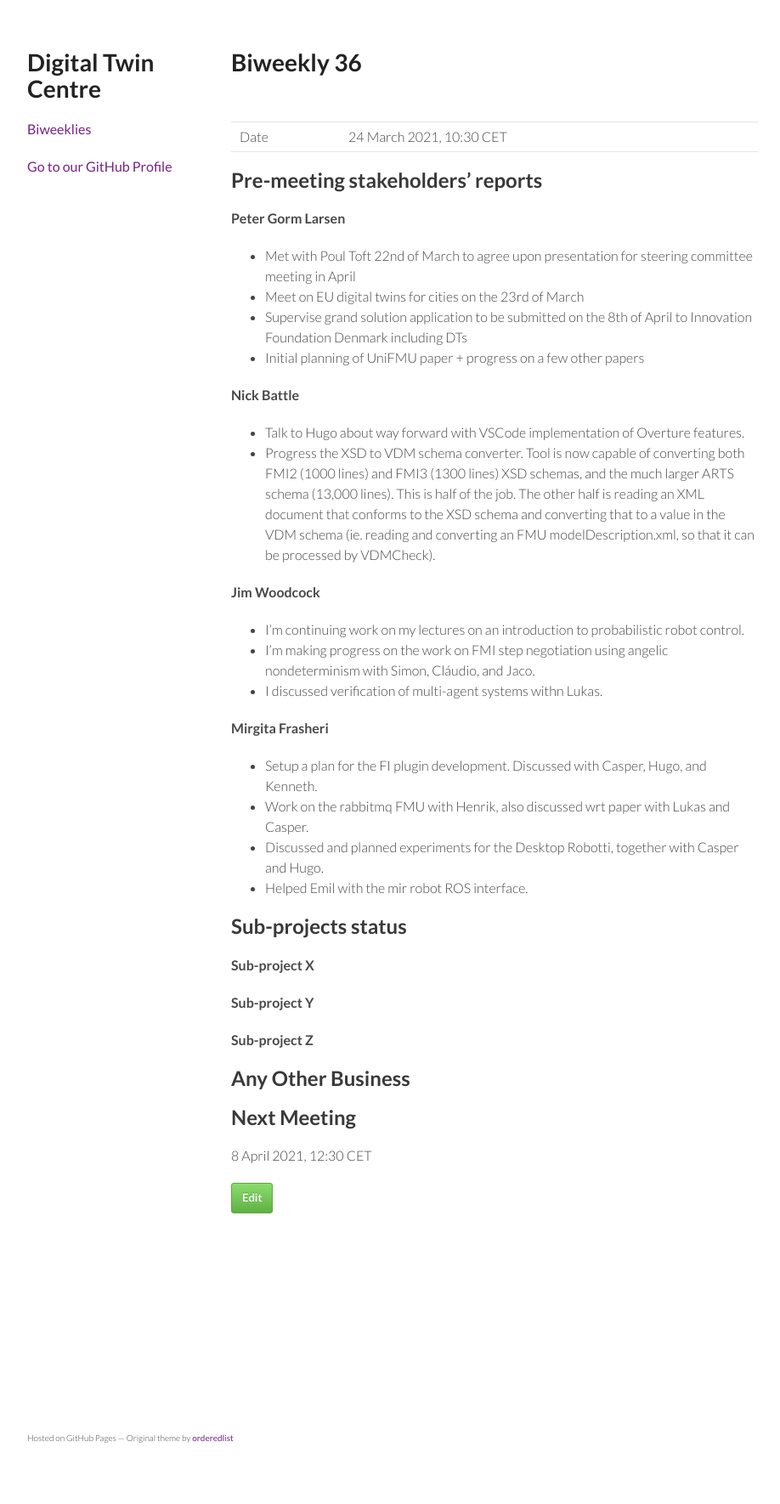
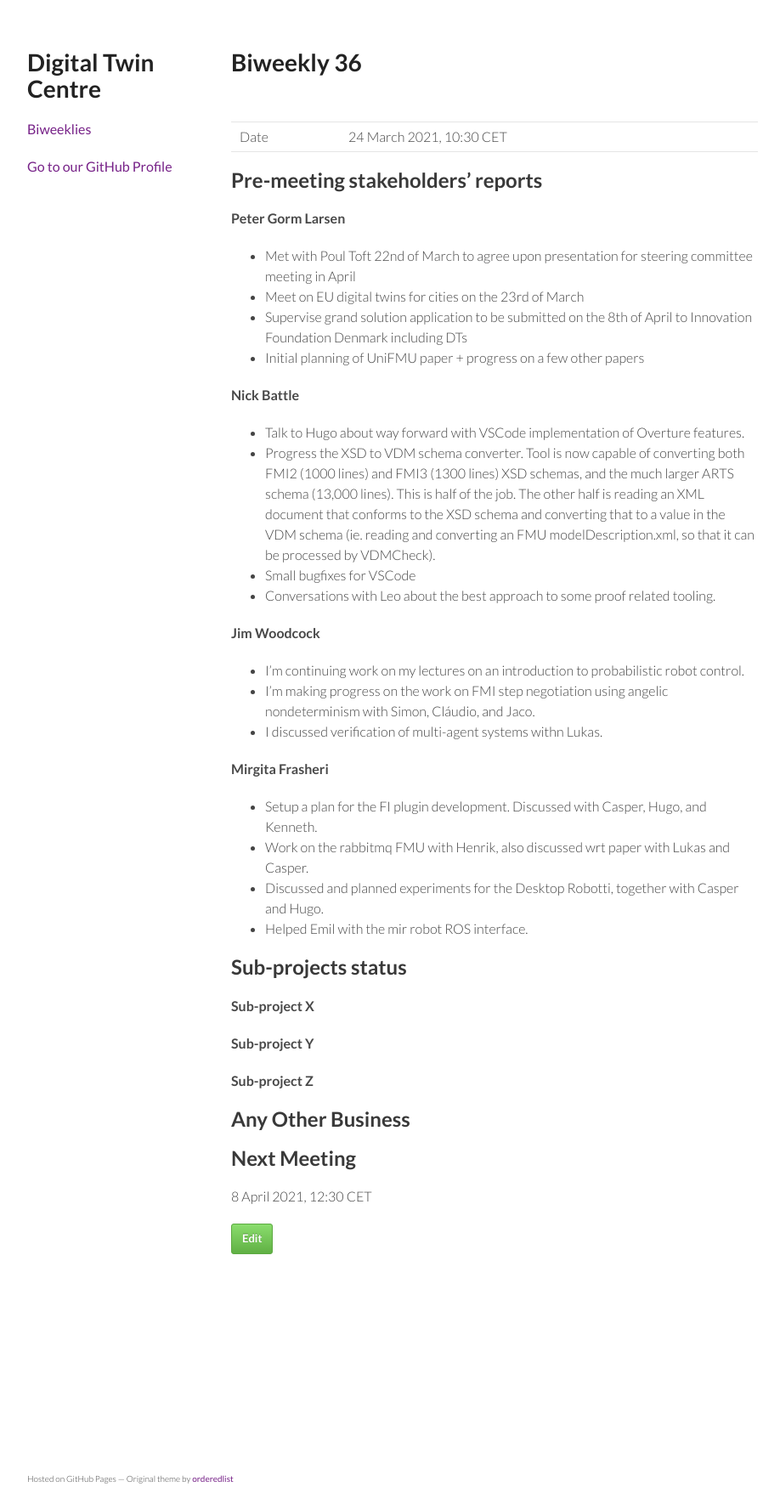
Before and after one commit to digitaltwincentre/digitaltwincentre.github.io, a Jekyll site: the page built from _biweeklies/Biweekly-36.md, in a window 1280 px wide. Shown: the whole page at 85% size, without its empty margins (178-1096 px from the left). Built offline with Jekyll 4.4.1, drawn with Linux system fonts in a browser that asks for light colours; nearby versions of some CDN libraries; before the commit the page ends 1722 px from its top, so only the background shows below that.

Commit message:
Update Biweekly-36.md

```diff
--- a/_biweeklies/Biweekly-36.md
+++ b/_biweeklies/Biweekly-36.md
@@ -29,6 +29,8 @@ date: 24 March 2021, 1030 CET
 #### Nick Battle
 * Talk to Hugo about way forward with VSCode implementation of Overture features.
 * Progress the XSD to VDM schema converter. Tool is now capable of converting both FMI2 (1000 lines) and FMI3 (1300 lines) XSD schemas, and the much larger ARTS schema (13,000 lines). This is half of the job. The other half is reading an XML document that conforms to the XSD schema and converting that to a value in the VDM schema (ie. reading and converting an FMU modelDescription.xml, so that it can be processed by VDMCheck).
+* Small bugfixes for VSCode
+* Conversations with Leo about the best approach to some proof related tooling.
 
 #### Jim Woodcock
 * I'm continuing work on my lectures on an introduction to probabilistic robot control.
```
